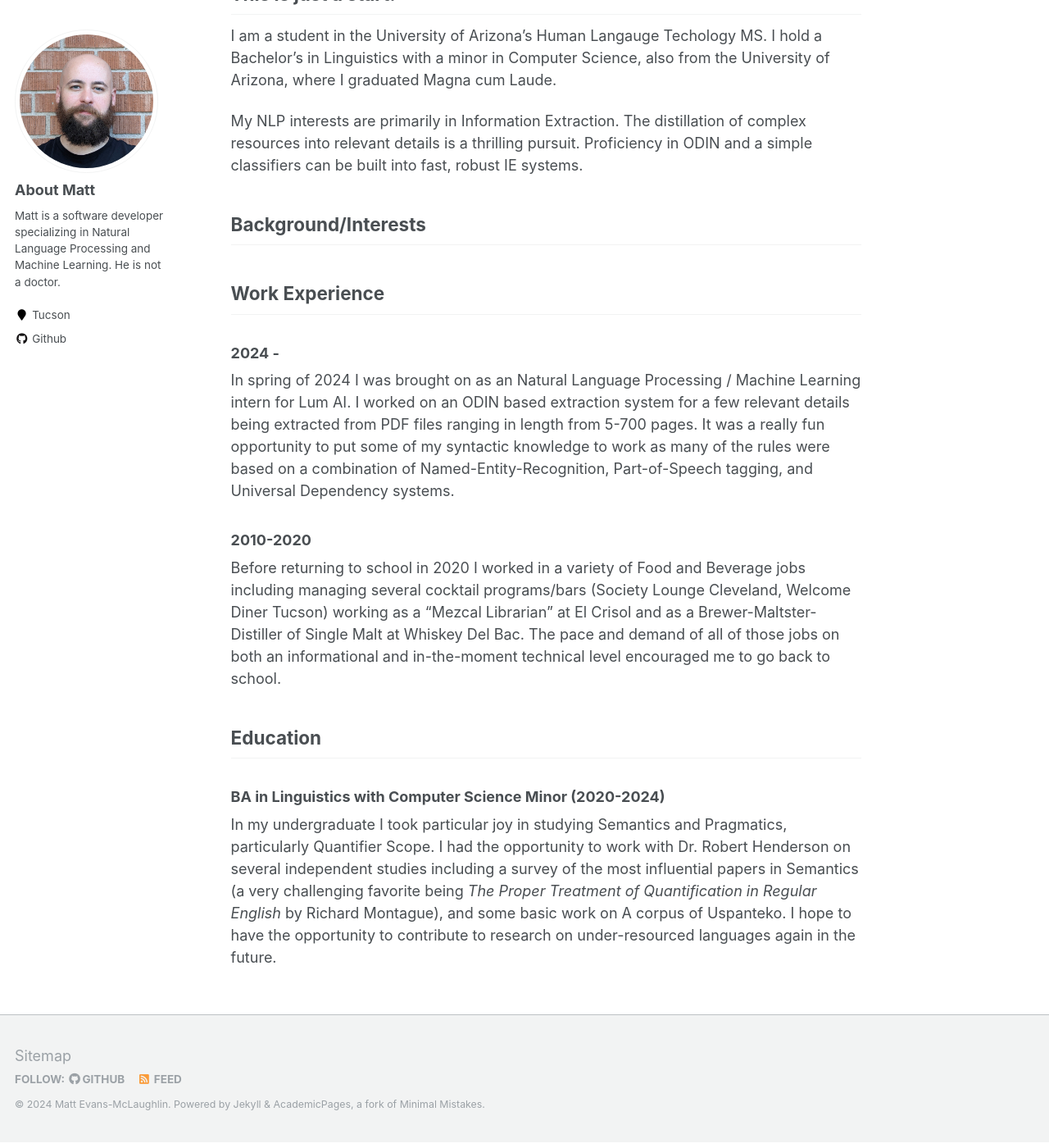
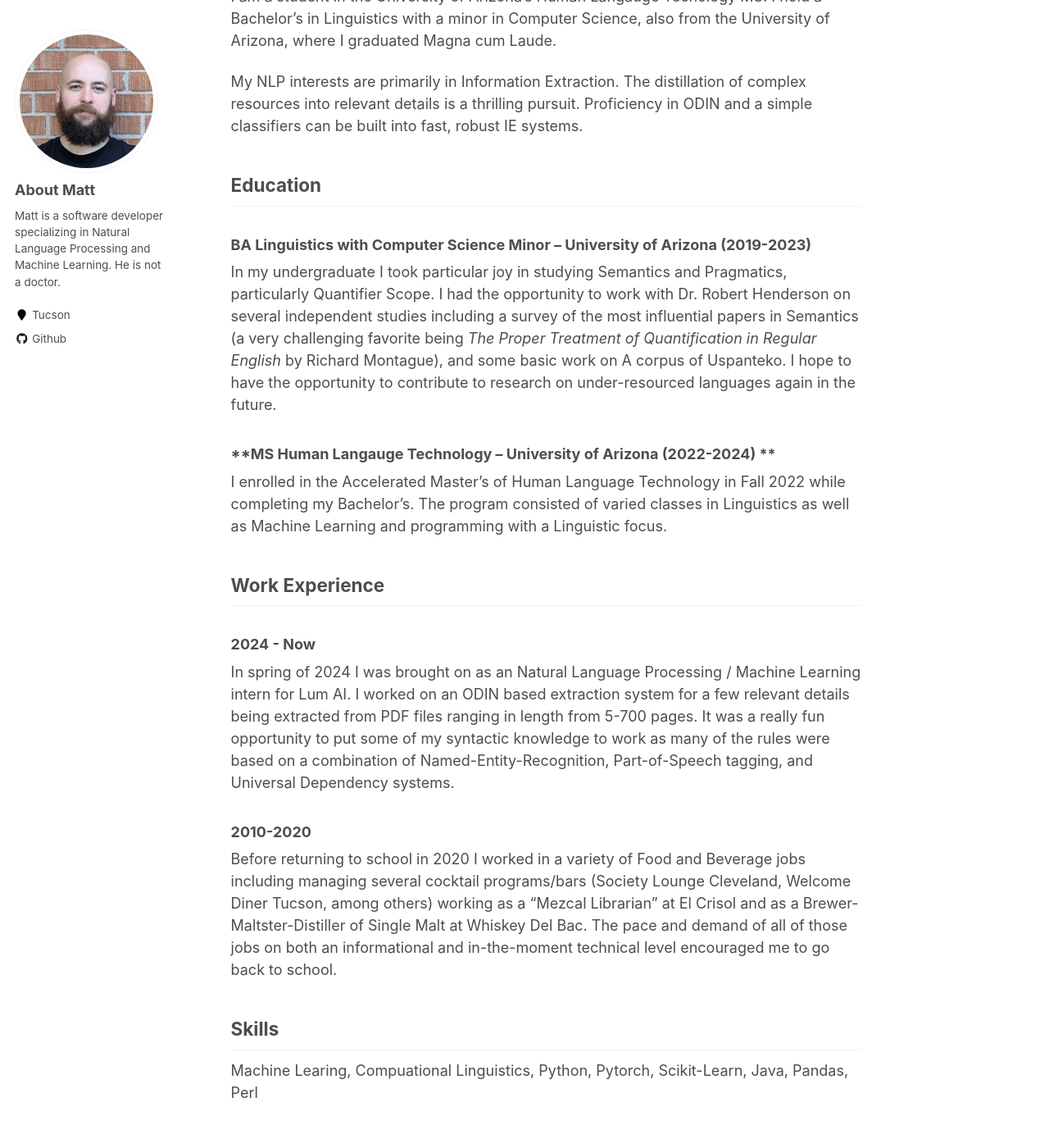
Before and after one commit to mc-wut/mc-wut.github.io, a Jekyll site: the page built from _pages/about.md, in a window 1280 px wide and 1400 px high, scrolled down 226 px. Shown: the whole window at 82% size. Built offline with Jekyll 4.4.1, drawn with Linux system fonts in a browser that asks for light colours; some of the changed text lies outside the part shown.

Commit message:
- fixes service indistry dates - adds more content to about.md - meets word count on bio

```diff
--- a/_pages/about.md
+++ b/_pages/about.md
@@ -8,27 +8,26 @@ redirect_from:
   - /about.html
 ---
 
-## This is just a start.
-
+# About Me
 I am a student in the University of Arizona's Human Langauge Techology MS. I hold a Bachelor's in Linguistics with a minor in Computer Science, also from the University of Arizona, where I graduated Magna cum Laude.
-
 
 My NLP interests are primarily in Information Extraction. The distillation of complex resources into relevant details is a thrilling pursuit. Proficiency in ODIN and a simple classifiers can be built into fast, robust IE systems.
 
-## Background/Interests
+## Education
+### **BA Linguistics with Computer Science Minor &ndash; University of Arizona (2019-2023)**
+In my undergraduate I took particular joy in studying Semantics and Pragmatics, particularly Quantifier Scope. I had the opportunity to work with Dr. Robert Henderson on several independent studies including a survey of the most influential papers in Semantics (a very challenging favorite being *The Proper Treatment of Quantification in Regular English* by Richard Montague), and some basic work on A corpus of Uspanteko. I hope to have the opportunity to contribute to research on under-resourced languages again in the future.
+### **MS Human Langauge Technology &ndash; University of Arizona (2022-2024) **
+I enrolled in the Accelerated Master's of Human Language Technology in Fall 2022 while completing my Bachelor's. The program consisted of varied classes in Linguistics as well as Machine Learning and programming with a Linguistic focus.
 
 ## Work Experience
-### 2024 -
+### **2024 - Now**
 In spring of 2024 I was brought on as an Natural Language Processing / Machine Learning intern for Lum AI. I worked on an ODIN based extraction system for a few relevant details being extracted from PDF files ranging in length from 5-700 pages. It was a really fun opportunity to put some of my syntactic knowledge to work as many of the rules were based on a combination of Named-Entity-Recognition, Part-of-Speech tagging, and Universal Dependency systems.
 
-### 2010-2020
-Before returning to school in 2020 I worked in a variety of Food and Beverage jobs including managing several cocktail programs/bars (Society Lounge Cleveland, Welcome Diner Tucson) working as a "Mezcal Librarian" at El Crisol and as a Brewer-Maltster-Distiller of Single Malt at Whiskey Del Bac. The pace and demand of all of those jobs on both an informational and in-the-moment technical level encouraged me to go back to school.
+### **2010-2020**
+Before returning to school in 2020 I worked in a variety of Food and Beverage jobs including managing several cocktail programs/bars (Society Lounge Cleveland, Welcome Diner Tucson, among others) working as a "Mezcal Librarian" at El Crisol and as a Brewer-Maltster-Distiller of Single Malt at Whiskey Del Bac. The pace and demand of all of those jobs on both an informational and in-the-moment technical level encouraged me to go back to school.
 
-
-## Education
-### BA in Linguistics with Computer Science Minor (2020-2024)
-In my undergraduate I took particular joy in studying Semantics and Pragmatics, particularly Quantifier Scope. I had the opportunity to work with Dr. Robert Henderson on several independent studies including a survey of the most influential papers in Semantics (a very challenging favorite being *The Proper Treatment of Quantification in Regular English* by Richard Montague), and some basic work on A corpus of Uspanteko. I hope to have the opportunity to contribute to research on under-resourced languages again in the future.
-
+## Skills
+Machine Learing, Compuational Linguistics, Python, Pytorch, Scikit-Learn, Java, Pandas, Perl
 
 <!-- This is the front page of a website that is powered by the [AcademicPages template](https://github.com/academicpages/academicpages.github.io) and hosted on GitHub pages. [GitHub pages](https://pages.github.com) is a free service in which websites are built and hosted from code and data stored in a GitHub repository, automatically updating when a new commit is made to the respository. This template was forked from [the AcademicPages repository](https://github.com/academicpages/academicpages.github.io), which itself was forked from the [Minimal Mistakes Jekyll Theme](https://mmistakes.github.io/minimal-mistakes/) created by Michael Rose, and then tailored to the components required for the UAZHLT professional website: two HLT projects within a portfolio, the potential for blog posts, and a dynamically-generated CV. You can create your own repository from this template, modify the configuration and markdown files, add your own PDFs and other content, and have your own site for free.
 
```
